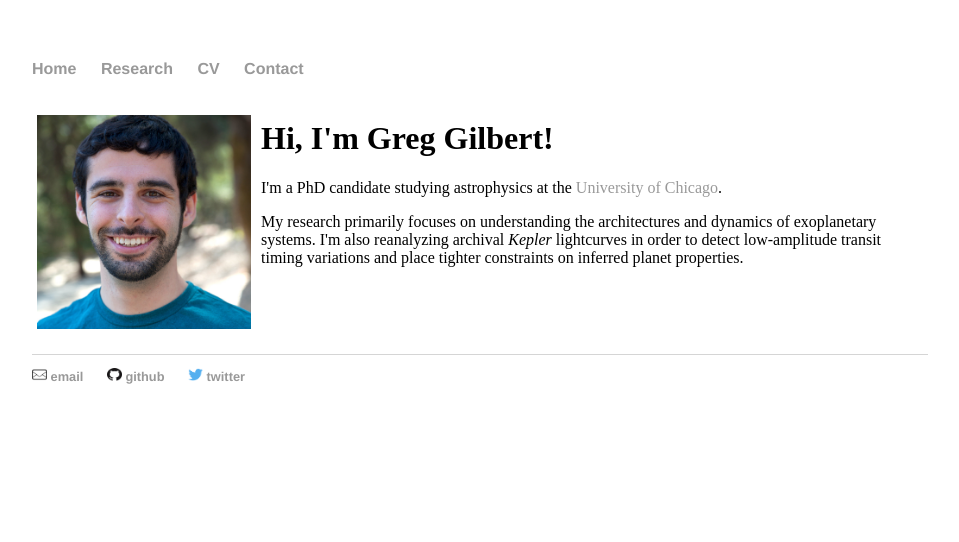
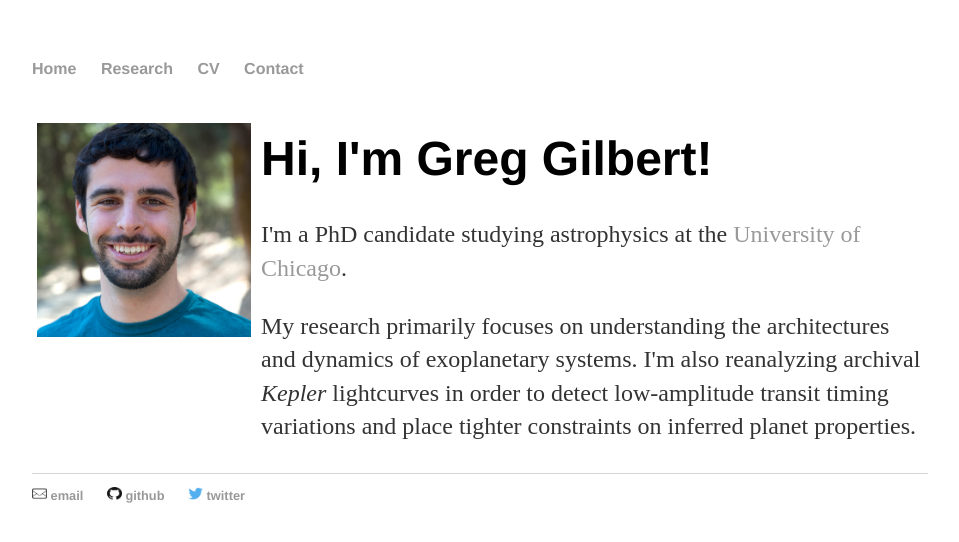
Before and after one commit to gjgilbert/gjgilbert.github.io, a Jekyll site: the page built from index.html, in a window 1280 px wide. Shown: the top 542 px of the page, without its empty margins (160-1119 px from the left). Built offline with Jekyll 4.4.1, drawn with Linux system fonts in a browser that asks for light colours.

Commit message:
Update main.css

```diff
--- a/css/main.css
+++ b/css/main.css
@@ -21,17 +21,18 @@ a:hover {
     text-decoration: underline;
 }
 h1 {
-    font-size:10em
+    font-size: 3em;
     font-family:'Helvetica', 'Arial', 'Sans-Serif';
 }
 
 h2 {
-    font-size:8em
+    font-size: 2em;
     font-family:'Helvetica', 'Arial', 'Sans-Serif';
 }
 
 p {
-    font-size:5em
+    font-size: 1.5em;
+    line-height: 1.4em;
     color: #333;
 }
 footer {
```
